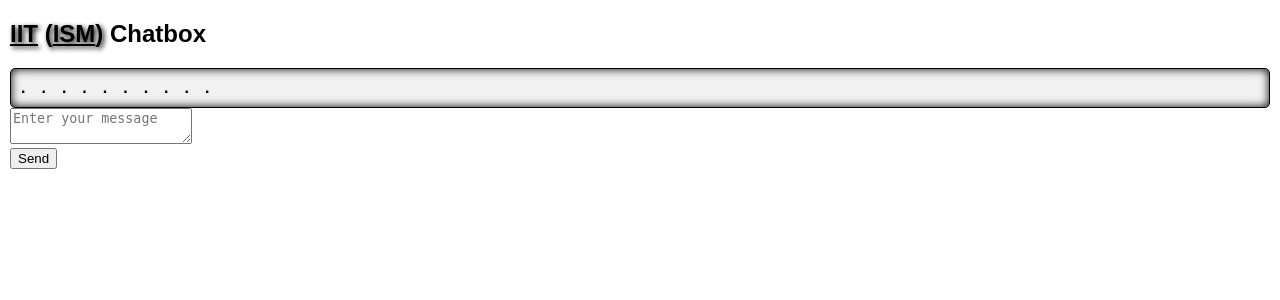
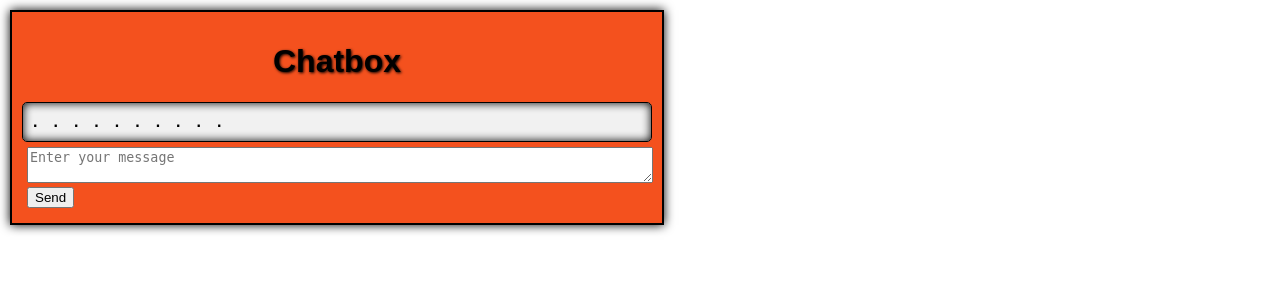
Before and after one commit to hr-ism/ChatBox, a PHP site: page /?name=1 in a window 1280 px wide. Shown: the top 300 px of the page. Run offline with PHP 8.4, Linux system fonts and the light colour scheme; data that the repository does not hold is empty.

Commit message:
Add files via upload

```diff
--- a/chatlog.php
+++ b/chatlog.php
@@ -9,11 +9,11 @@
 			$q = "INSERT INTO chatroom (name, message) VALUES ('$name', '$message')";
 			$r = mysqli_query($dbc,$q);
 
-			$q = "SELECT COUNT (id) FROM chatroom ORDER BY id ASC";
-			$r = mysqli_query($dbc,$q);
+			$q = "SELECT COUNT(id) AS num FROM chatroom ORDER BY id ASC";
+			$r = mysqli_fetch_assoc(mysqli_query($dbc,$q));
 
-			if($r>100){
-				$q = "DELETE TOP (1) FROM chatroom";
+			if($r['num']>6){
+				$q = "DELETE FROM chatroom LIMIT 1;";
 				mysqli_query($dbc,$q);
 			}
 
@@ -28,17 +28,10 @@
 		if($row['name']==$_GET['name']){
  ?>
 
-<div class="chat self alert alert-success">
-	<b style="color: black; float: right">You</b>
-	<br>
-	<p><?php echo $row['message']; ?></p>
-</div>
+<p><b><u style="color: blue;">You</u> : </b><?php echo $row['message']; ?></p>
 
 <?php }else{ ?>
 
-<div class="chat stranger alert alert-info">
-	<b style="color: black;"><?php echo $row['name']; ?></b>
-	<p><?php echo $row['message']; ?></p>
-</div>
+<p><b><u><?php echo $row['name']; ?></u> : </b><?php echo $row['message']; ?></p>
 
 <?php }} ?>
--- a/index.php
+++ b/index.php
@@ -1,10 +1,10 @@
-<?php error_reporting(0); ?>
+<?php //error_reporting(0); ?>
 
 <!DOCTYPE html>
 <html>
 <head>
 
-	<title>IIT(ISM) Chatbox</title>
+	<title>Chatbox</title>
 
 	<?php include("configurations/css.php"); ?>
 
@@ -12,23 +12,20 @@
 
 </head>
 <body>
+	<div class="container">
+		<h1 style="text-align: center; text-shadow: 1px 1px 3px;">Chatbox</h1>
 
-	<div class="header">
-		<h2><b style="text-shadow: 2px 2px 5px;"><u>IIT</u> (<u>ISM</u>) </b><span class="label label-default">Chatbox</span></h2>
-	</div>
+	    <div id="display">
 
-    <div class="chatlog well well-lg" id="display">
+	    	<!-- for chatlog -->
 
-    	<!-- for chatlog -->
+	    </div>
 
-    </div>
-
-	<div>
 		<input type="text" name="name" id="name" value="<?php echo $_GET['name']; ?>" hidden></input>
-		<div class="input-group">
-    		<textarea class="form-control" id="message" name="message" rows="2" placeholder="Enter your message"></textarea>
-	    	<div class="input-group-addon"><input class="btn btn-success" id="sendMessageBtn" name="send" type="button" value="Send"></div>
-	    </div>
+		<div style="padding: 5px;">
+			<textarea style="width: 100%;" id="message" name="message" placeholder="Enter your message"></textarea>
+	    	<input id="sendMessageBtn" name="send" type="button" value="Send">
+    	</div>
 	</div>
 
 </body>
```
